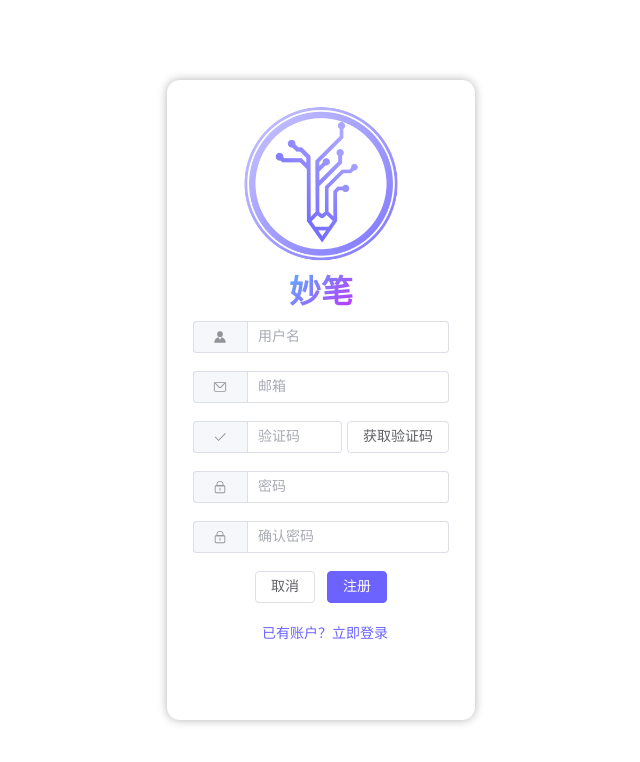
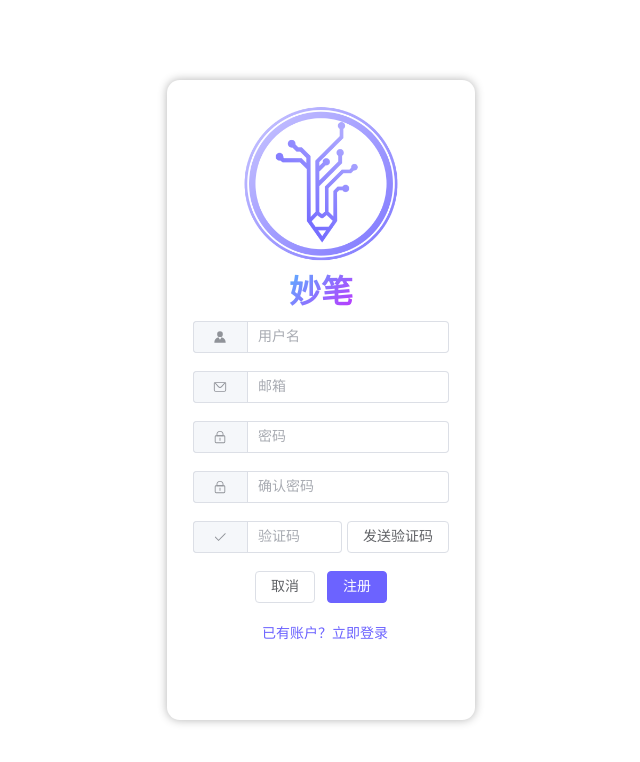
Before and after one commit to electronic-pig/SmartEditor, a Vue app: page /register in a window 1280 px wide. Shown: the top 762 px of the page, without its empty margins (319-959 px from the left). Built offline with nearby package versions, Linux system fonts and the light colour scheme.

Commit message:
🎈 perf(登录/注册界面): 修改了用户注册登录的表单验证规则

```diff
--- a/src/views/LoginView.vue
+++ b/src/views/LoginView.vue
@@ -4,21 +4,21 @@
       <img style="width: 160px;" alt="logo" src="../assets/images/白底logo.png" />
     </div>
     <p class="logo">妙笔</p>
-    <el-form class="form" :model="loginForm">
-      <el-form-item>
+    <el-form class="form" :model="loginForm" :rules="rules" ref="loginFormRef">
+      <el-form-item prop="email">
         <el-input v-model="loginForm.email" autocomplete="off" placeholder="邮箱"><template #prepend>
             <el-icon>
               <Message />
             </el-icon> </template></el-input>
       </el-form-item>
-      <el-form-item>
+      <el-form-item prop="password">
         <el-input type="password" v-model="loginForm.password" autocomplete="off" show-password
           placeholder="密码"><template #prepend>
             <el-icon>
               <Lock />
             </el-icon> </template></el-input>
       </el-form-item>
-      <el-form-item>
+      <el-form-item prop="captcha">
         <div class="code-container">
           <el-input v-model="loginForm.captcha" autocomplete="off" placeholder="验证码">
             <template #prepend>
@@ -43,9 +43,10 @@
 import { ref, reactive, onMounted } from "vue";
 import { useRouter } from "vue-router";
 import { ElLoading, ElMessage } from "element-plus";
-import request from "@/utils/request.js";
+import request from "../utils/request.js";
 
 const router = useRouter();
+const loginFormRef = ref();
 const loginForm = reactive({
   email: "",
   password: "",
@@ -53,26 +54,34 @@ const loginForm = reactive({
 });
 const captchaImage = ref("");
 
+const rules = reactive({
+  email: [
+    { required: true, message: '请输入邮箱', trigger: 'blur' },
+    { type: 'email', message: '请输入正确的邮箱地址', trigger: ['blur', 'change'] }
+  ],
+  password: [
+    { required: true, message: '请输入密码', trigger: 'blur' },
+    { min: 6, max: 20, message: '密码长度必须在6到20个字符之间', trigger: 'blur' },
+  ],
+  captcha: [
+    { required: true, message: '请输入验证码', trigger: 'blur' }
+  ],
+});
+
 const refreshCaptcha = async () => {
   const response = await request.get("/auth/captcha", { responseType: "blob" });
   captchaImage.value = URL.createObjectURL(response);
 };
 
 const login = async () => {
-  if (!loginForm.email || !loginForm.password) {
-    ElMessage.error("请填写完整的登录信息！");
-    return;
-  }
-  if (!loginForm.captcha) {
-    ElMessage.error("请输入验证码！");
-    return;
-  }
+  const valid = await loginFormRef.value.validate();
+  if (!valid) return;
   const loadingInstance = ElLoading.service({
     fullscreen: true,
     text: "正在加载中...",
   });
   try {
-    const response = await request.post("/auth/login", loginForm,);
+    const response = await request.post("/auth/login", loginForm);
     if (response.code == 200) {
       ElMessage.success(response.message);
       loginForm.email = "";
--- a/src/views/RegisterView.vue
+++ b/src/views/RegisterView.vue
@@ -4,43 +4,43 @@
       <img style="width: 160px;" alt="logo" src="../assets/images/白底logo.png" />
     </div>
     <p class="logo">妙笔</p>
-    <el-form class="form" :model="registerForm">
-      <el-form-item>
+    <el-form class="form" :model="registerForm" :rules="rules" ref="registerFormRef">
+      <el-form-item prop="username">
         <el-input v-model="registerForm.username" autocomplete="off" placeholder="用户名"><template #prepend>
             <el-icon>
               <Avatar />
             </el-icon> </template></el-input>
       </el-form-item>
-      <el-form-item>
+      <el-form-item prop="email">
         <el-input v-model="registerForm.email" autocomplete="off" placeholder="邮箱"><template #prepend>
             <el-icon>
               <Message />
             </el-icon> </template></el-input>
       </el-form-item>
-      <el-form-item>
-        <div class="code-container">
-          <el-input v-model="registerForm.code" autocomplete="off" placeholder="验证码"><template #prepend>
-              <el-icon>
-                <Check />
-              </el-icon> </template></el-input>
-          <el-button type="default" @click="getCode" style="margin-left: 5px">获取验证码</el-button>
-        </div>
-      </el-form-item>
-      <el-form-item>
+      <el-form-item prop="password">
         <el-input type="password" v-model="registerForm.password" autocomplete="off" show-password
           placeholder="密码"><template #prepend>
             <el-icon>
               <Lock />
             </el-icon> </template></el-input>
       </el-form-item>
-      <el-form-item>
+      <el-form-item prop="checkPassword">
         <el-input type="password" v-model="registerForm.checkPassword" autocomplete="off" show-password
           placeholder="确认密码"><template #prepend>
             <el-icon>
               <Lock />
             </el-icon> </template></el-input>
       </el-form-item>
-
+      <el-form-item prop="verification_code">
+        <div class="code-container">
+          <el-input v-model="registerForm.verification_code" autocomplete="off" placeholder="验证码"><template #prepend>
+              <el-icon>
+                <Check />
+              </el-icon> </template></el-input>
+          <el-button :disabled="isButtonDisabled" @click="getCode" style="margin-left: 5px">{{ isButtonDisabled ?
+            `已发送(${countdown}s)` : '发送验证码' }}</el-button>
+        </div>
+      </el-form-item>
       <div style="text-align: center">
         <el-button type="default" @click="cancel">取消</el-button>
         <el-button type="primary" @click="register">注册</el-button>
@@ -51,50 +51,101 @@
 </template>
 
 <script setup>
-import { reactive } from "vue";
+import { ref, reactive } from "vue";
 import { useRouter } from "vue-router";
 import { ElLoading, ElMessage } from "element-plus";
+import request from "../utils/request.js";
 
 const router = useRouter();
+const registerFormRef = ref();
 const registerForm = reactive({
   username: "",
   email: "",
-  code: "",
   password: "",
   checkPassword: "",
+  verification_code: "",
 });
+const rules = reactive({
+  username: [
+    { required: true, message: '请输入用户名', trigger: 'blur' },
+    { min: 3, max: 10, message: '长度在 3 到 10 个字符', trigger: 'blur' }
+  ],
+  email: [
+    { required: true, message: '请输入邮箱地址', trigger: 'blur' },
+    { type: 'email', message: '请输入正确的邮箱地址', trigger: ['blur', 'change'] }
+  ],
+  password: [
+    { required: true, message: '请输入密码', trigger: 'blur' },
+    { min: 6, max: 20, message: '密码长度必须在6到20个字符之间', trigger: 'blur' },
+    { pattern: /^[A-Za-z\d]{6,20}$/, message: '密码只能包含字母和数字，不能包含特殊字符和空格', trigger: 'blur' }
+  ],
+  checkPassword: [
+    { required: true, message: '请再次输入密码', trigger: 'blur' },
+    {
+      validator: (rule, value, callback) => {
+        if (value !== registerForm.password) {
+          callback(new Error('两次输入密码不一致!'));
+        } else {
+          callback();
+        }
+      }, trigger: 'blur'
+    }
+  ],
+});
+const countdown = ref(60);
+const isButtonDisabled = ref(false);
 
-const register = () => {
-  if (
-    !registerForm.username ||
-    !registerForm.email ||
-    !registerForm.code ||
-    !registerForm.password ||
-    !registerForm.checkPassword
-  ) {
-    ElMessage.error("请填写完整的注册信息");
-    return;
-  }
-
-  if (registerForm.password !== registerForm.checkPassword) {
-    ElMessage.error("两次输入的密码不一致");
-    return;
-  }
+const register = async () => {
+  const valid = await registerFormRef.value.validate();
+  if (!valid) return;
   const loadingInstance = ElLoading.service({
     fullscreen: true,
     text: "正在加载中...",
   });
-  ElMessage.success("注册成功！");
-  registerForm.username = "";
-  registerForm.email = "";
-  registerForm.code = "";
-  registerForm.password = "";
-  registerForm.checkPassword = "";
+  try {
+    const response = await request.post("/auth/register", registerForm);
+    if (response.code == 200) {
+      ElMessage.success(response.message);
+      registerForm.username = "";
+      registerForm.email = "";
+      registerForm.password = "";
+      registerForm.checkPassword = "";
+      registerForm.verification_code = "";
+    } else {
+      ElMessage.error(response.message);
+    }
+  } catch (error) {
+    ElMessage.error(error);
+  }
   loadingInstance.close();
 };
-const getCode = () => {
-  ElMessage.success("验证码已发送，请注意查收");
+
+const getCode = async () => {
+  const valid = await registerFormRef.value.validate();
+  if (!valid) return;
+  isButtonDisabled.value = true;
+  const timer = setInterval(() => {
+    if (countdown.value > 0) {
+      countdown.value--;
+    } else {
+      clearInterval(timer);
+      isButtonDisabled.value = false;
+      countdown.value = 60;
+    }
+  }, 1000);
+  try {
+    const response = await request.get("/auth/varify/" + registerForm.username + "&" + registerForm.email);
+    if (response.code == 200) {
+      ElMessage.success(response.message);
+    } else {
+      ElMessage.error(response.message);
+    }
+  } catch (error) {
+    ElMessage.error(error);
+  }
+
 };
+
 const cancel = () => {
   router.push("/");
 };
```
